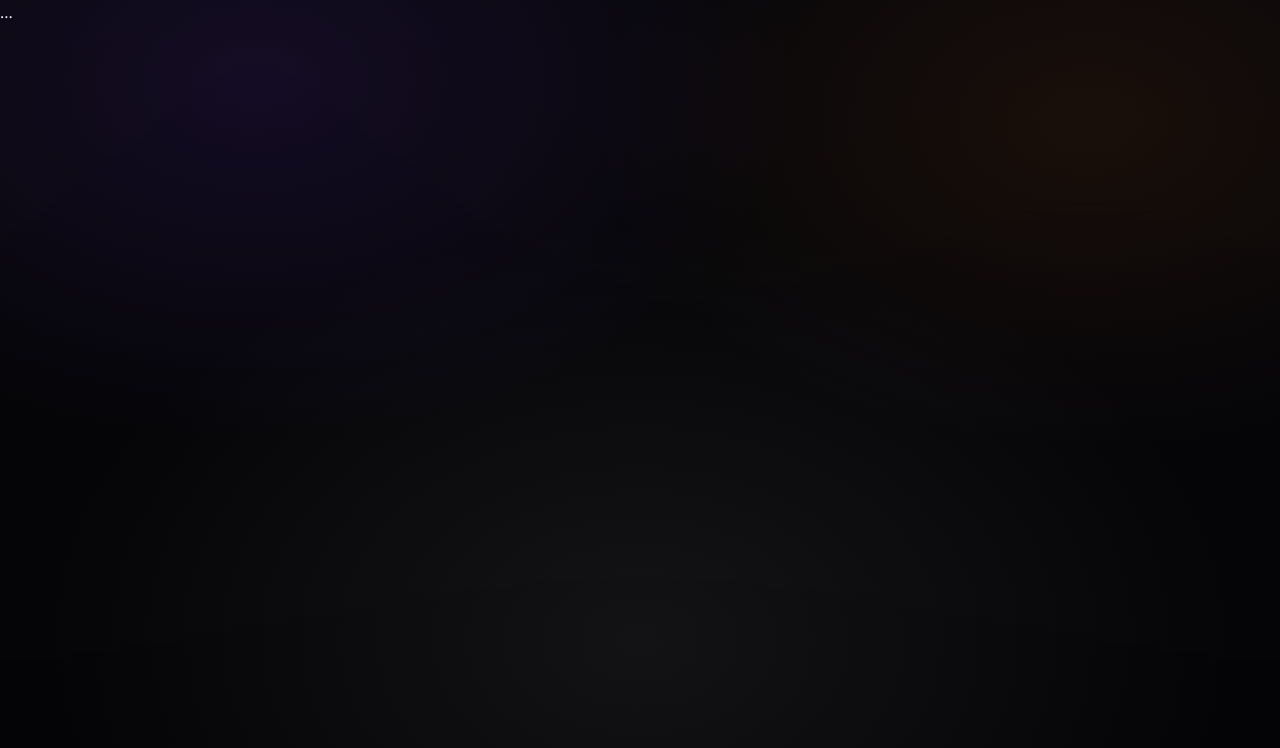
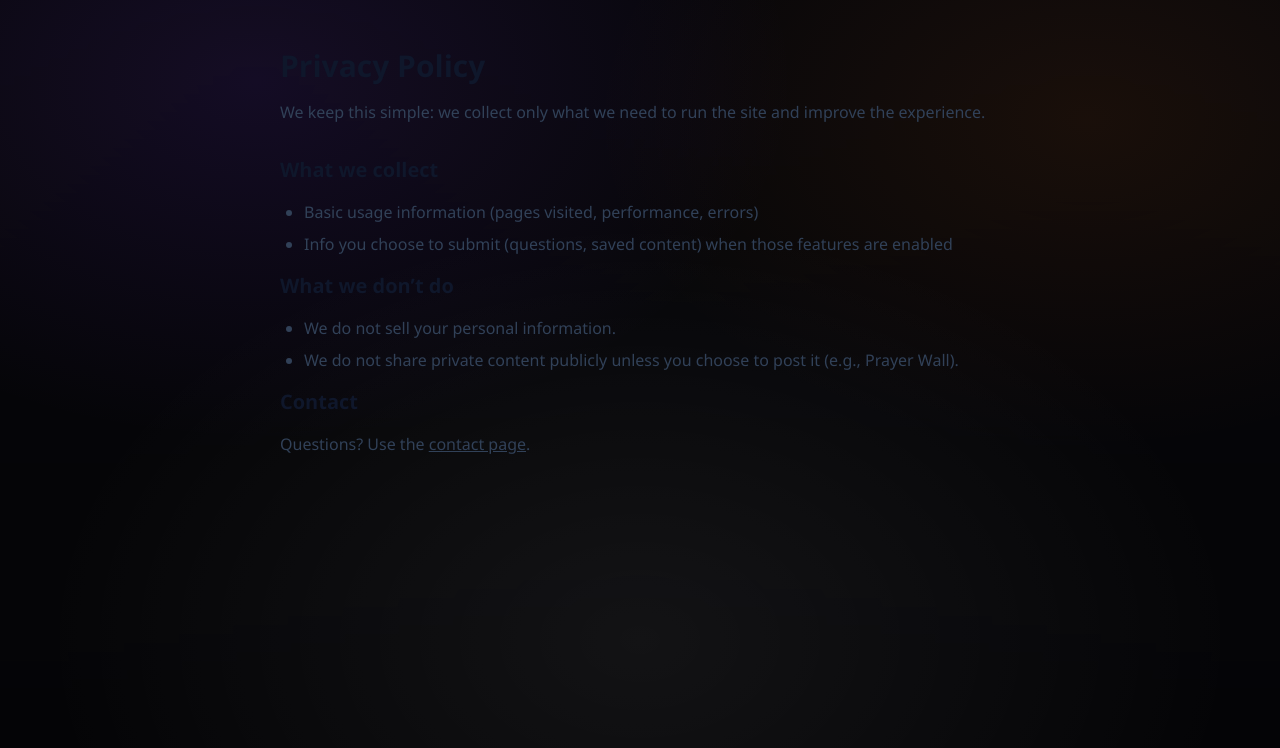
Before and after one commit to Tunjilor/faithcompanionai, a Next.js app: page /privacy in a window 1280 px wide. Shown: the top 748 px of the page. Built offline with nearby package versions, Linux system fonts and the light colour scheme.

Commit message:
Update layout.tsx

```diff
--- a/src/app/layout.tsx
+++ b/src/app/layout.tsx
@@ -14,9 +14,9 @@ export default function RootLayout({
 }) {
   return (
     <html lang="en" suppressHydrationWarning>
-      <body className="min-h-screen bg-fc text-fc">
+      <body className="bg-fc text-fc-foreground">
   <div className="fc-bg" />
-  ...
+  {children}
 </body>
 
     </html>
```
